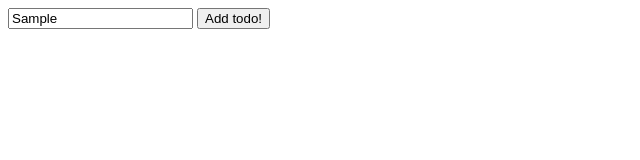
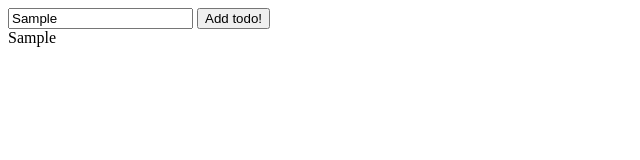
Before and after one commit to surya08nath/100xdev, a plain HTML site: page basicTodo/index.html in a window 1280 px wide. Both pictures are taken after typing "Sample" into the empty fields and a click on the button "Add todo!". Shown: the full height of the page, 0-640 px from the left. Drawn offline with Linux system fonts and the light colour scheme.

Commit message:
implemented add todo function

```diff
--- a/basicTodo/index.html
+++ b/basicTodo/index.html
@@ -1,6 +1,17 @@
 <html>
     <body>
         <input type="text"></input>
-        <button>Add todo!</button>
+        <button onclick="addtodo()">Add todo!</button>
     </body>
+    <script>
+        function addtodo(){
+            const el=document.querySelector("input");
+            const value=el.value;
+
+            const newel=document.createElement("div");
+            newel.innerHTML=value;
+
+            document.querySelector("body").appendChild(newel);
+        }
+    </script>
 </html>
```
